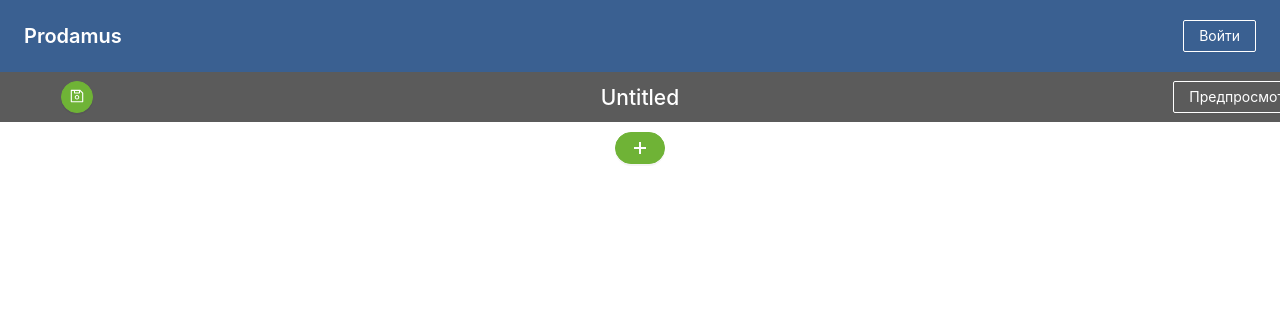
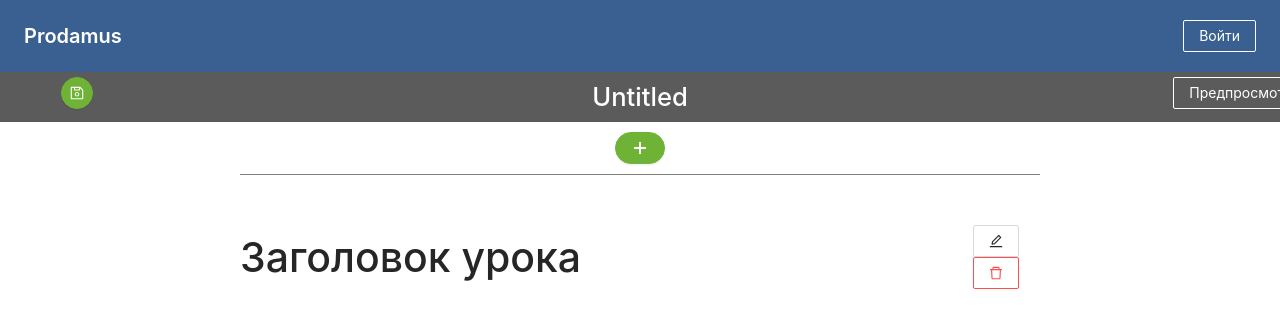
Before and after one commit to 1ncredibleM1nd/lesson-builder-v1, a React (Create React App) app: page / in a window 1280 px wide. Both pictures are taken after a click on the button "Создать урок". Shown: the top 328 px of the page. Built offline with nearby package versions, Linux system fonts and the light colour scheme.

Commit message:
Add confirm window for deleting blocks

```diff
--- a/src/components/app/App.js
+++ b/src/components/app/App.js
@@ -1,7 +1,7 @@
 import { React, useState } from "react";
 import Navbar from "../navbar";
 import { Row, Col, Button } from "antd";
-import LessonLayout from "../lessonLayout";
+import LessonLayout from "../layouts/lessonLayout";
 import "./app.sass";
 
 function App() {
--- a/src/components/app/app.sass
+++ b/src/components/app/app.sass
@@ -1,2 +1,18 @@
 .btn-create
     margin-top: 5px
+
+
+.ant-btn-primary
+    background: #6FB336
+
+
+p
+    font-size: 16px
+
+h2
+    font-size: 16px *1.6 !important
+
+h1
+    font-size: 16px * 2.56
+    box-sizing: border-box
+    margin: 0
--- a/src/components/blocks/lesson-title/index.js
+++ b/src/components/blocks/lesson-title/index.js
@@ -1,7 +1,7 @@
-import { React, useState, useEffect } from "react";
+import { React} from "react";
 
-const LessonTitle = () => {
-	return <h2>Заголовок урока</h2>;
+const LessonTitle = (text) => {
+	return <h1>Заголовок урока</h1>;
 };
 
 export default LessonTitle;
--- /dev/null
+++ b/src/components/editor/editor.sass
@@ -0,0 +1,6 @@
+.editing-block
+    padding-top: 50px
+    padding-bottom: 50px
+    border-bottom: 1px solid grey
+    border-top: 1px solid grey
+    margin-top: 10px
--- a/src/components/editor/index.js
+++ b/src/components/editor/index.js
@@ -1,29 +1,50 @@
-import {React, useState} from 'react'
-import ProdamusContext from '../context';
-import {Button} from 'antd'
-import {EditOutlined,DeleteOutlined  } from '@ant-design/icons'
+import { React, useState } from "react";
+import ProdamusContext from "../context";
+import { Button, Row, Col, Popconfirm, message  } from "antd";
 
-const Editor = (WrappedBlock,type) => {
+import { EditOutlined, DeleteOutlined } from "@ant-design/icons";
+import "./editor.sass";
+
+const Editor = (WrappedBlock, type) => {
 	const [url, setUrl] = useState("");
+
+  function confirm(e) {
+
+    message.success('Блок успешно удалён');
+  }
+
+ // If you have time, maybe you can do Layout for this Block
 
 	return (
 		<ProdamusContext.Consumer>
-      {(editing)=>{
-
-        const editingContent =!editing? <div className="wrapper">
-			  <WrappedBlock propText={url} />
-			  <Button primary><EditOutlined/></Button>
-              <Button danger><DeleteOutlined/></Button>
-		</div> : null ;
-      const previewContent = editing? <WrappedBlock propText={url} /> : null;
-    return (
-       <>{previewContent}
-       {editingContent}</>
-    )
-      }}
-    </ProdamusContext.Consumer>
-    );
+			{(editing) => {
+				const editingContent = !editing ? (
+					<Row className="editing-block" justify="space-between" align="middle">
+						<Col span={18}>
+							<WrappedBlock propText={url} />
+						</Col>
+						<Col order={1} span={2}>
+							<Button primary>
+								<EditOutlined />
+							</Button>
+              <Popconfirm title="Вы уверены, что хотите удалить блок?" onConfirm={confirm}  okText="Да" cancelText="Нет">
+							<Button danger>
+								<DeleteOutlined />
+							</Button>
+              </Popconfirm>
+						</Col>
+					</Row>
+				) : null;
+				const previewContent = editing ? <WrappedBlock propText={url} /> : null;
+				return (
+					<>
+						{previewContent}
+						{editingContent}
+					</>
+				);
+			}}
+		</ProdamusContext.Consumer>
+	);
 };
 
-
-export default Editor
+export default Editor;
--- a/src/components/layouts/header-layout.js
+++ b/src/components/layouts/header-layout.js
@@ -1,8 +1,6 @@
 import React from 'react'
 import {Row,Col} from 'antd'
 import './header-layout.sass'
-
-
 const HeaderLayout = (props)=>{
 return (
     <Row className='header-layout' align='middle'>
--- a/src/components/lesson-list/index.js
+++ b/src/components/lesson-list/index.js
@@ -32,11 +32,14 @@ const LessonList = () => {
 	const testingBlock = Editor(LessonTitle)
 	return (
 		<Row className='lessonlist-layout'>
-			<Col span={18} offset={3}>
-				<Row justify="center">
-					<BlockGenerator createBlocks={createBlocks} />
-					{/* {lessonBlocks}	 */}
-					{/* {testingBlock} */}
+			<Col span={20} offset={2}>
+				<Row  justify="center">
+				<BlockGenerator createBlocks={createBlocks} />
+				</Row>
+				<Row justify='center'>
+					<Col span={18}>
+					{testingBlock}
+					</Col>
 				</Row>
 			</Col>
 		</Row>
```
Also changed, not shown: src/components/layouts/lessonLayout/index.js (renamed from src/components/lessonLayout/index.js, +5 -5 lines).
